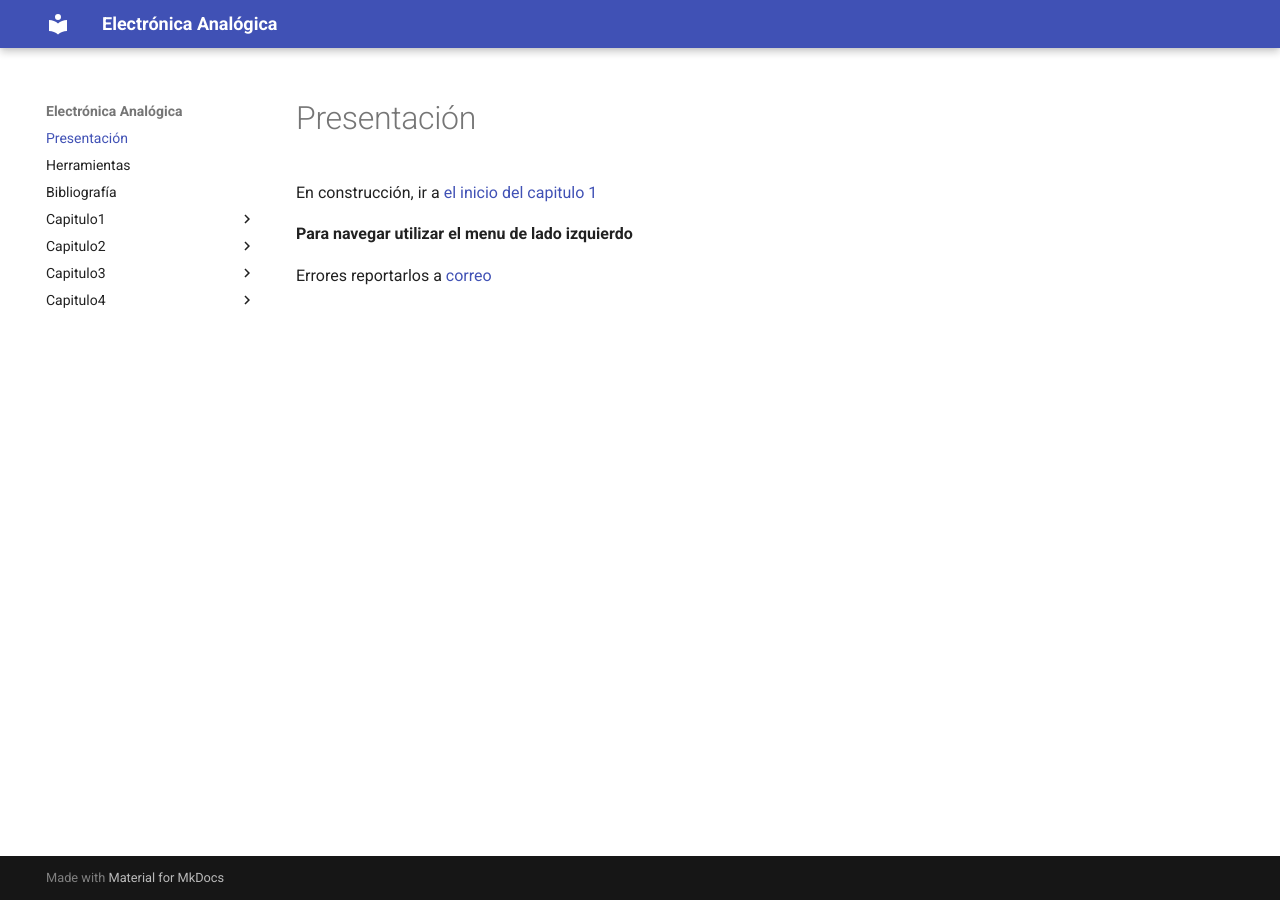
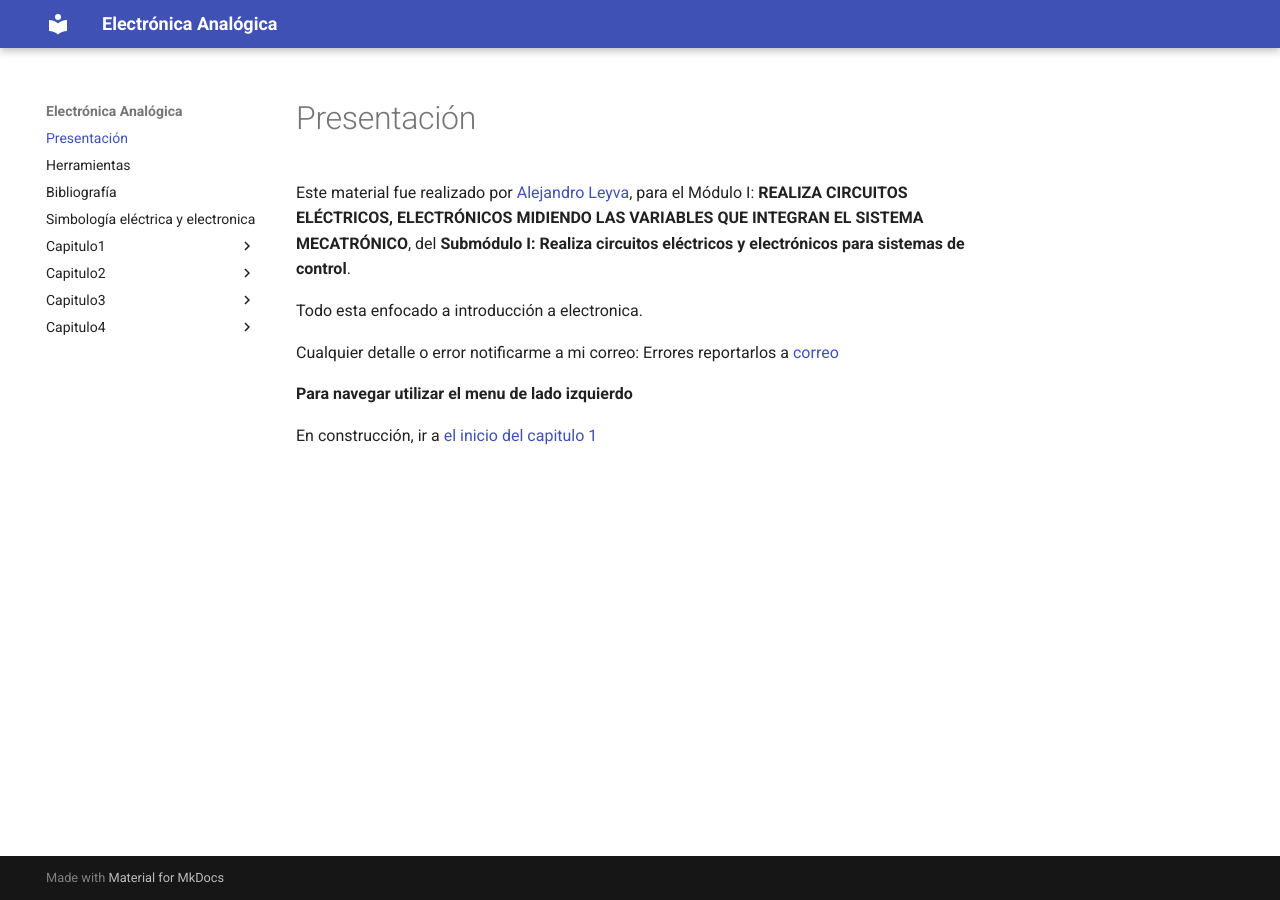
Before and after one commit to jalmx/analogica, an MkDocs documentation site: the page built from docs/index.md, in a window 1280 px wide. Built offline with MkDocs 1.6.1 and Material for MkDocs 9.7.7, drawn with Linux system fonts in a browser that asks for light colours.

Commit message:
add: pdf symbols

```diff
--- a/docs/index.md
+++ b/docs/index.md
@@ -1,7 +1,12 @@
 # Presentación
 
-En construcción, ir a [el inicio del capitulo 1](capitulo1/index.md)
+Este material fue realizado por [Alejandro Leyva](https://www.alejandro-leyva.com/), para el Módulo I: **REALIZA CIRCUITOS ELÉCTRICOS, ELECTRÓNICOS MIDIENDO LAS VARIABLES QUE INTEGRAN EL SISTEMA MECATRÓNICO**, del **Submódulo I: Realiza circuitos eléctricos y electrónicos para sistemas de control**.
+
+Todo esta enfocado a introducción a electronica.
+
+Cualquier detalle o error notificarme a mi correo: Errores reportarlos a [correo](mailto:alejandro.leyva.us@gmail.com)
+
 
 **Para navegar utilizar el menu de lado izquierdo**
 
-Errores reportarlos a [correo](mailto:alejandro.leyva.us@gmail.com)
+En construcción, ir a [el inicio del capitulo 1](capitulo1/index.md)
```
Also changed, not shown: docs/Tools.md (+1 -1 lines), docs/simbologia.md (added, +5 -0 lines), docs/capitulo1/1_circuitos_resistivos.md (deleted), 2 other files.
